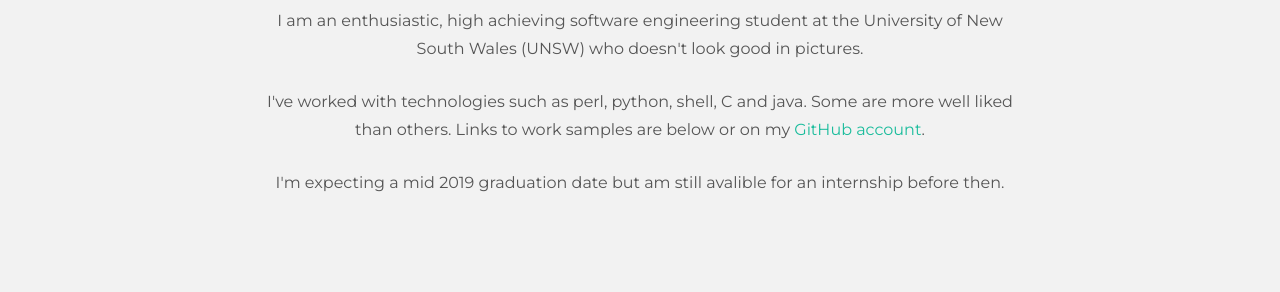
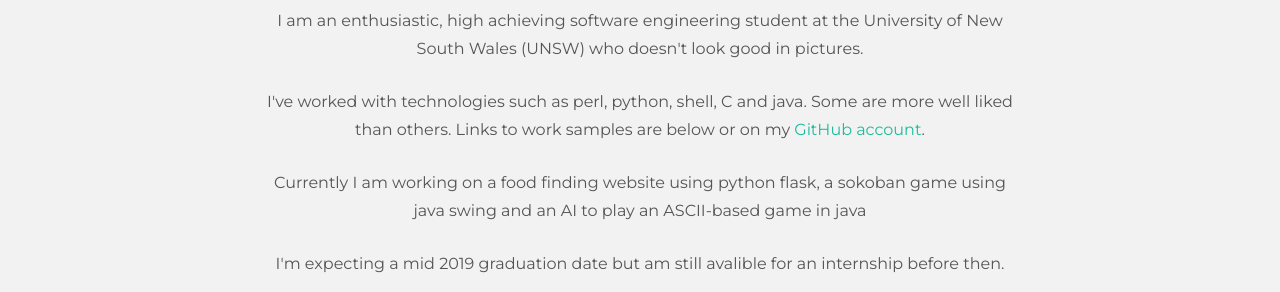
Before and after one commit to jamesmangos/jamesmangos, a plain HTML site: page index.html in a window 1280 px wide. Shown: the part 508-800 px from the top of the page. Drawn offline with nearby package versions, Linux system fonts and the light colour scheme.

Commit message:
Updated a list of current projects

```diff
--- a/index.html
+++ b/index.html
@@ -61,6 +61,7 @@
 					<h1>Hi, I'm James!</h1>
 					<p>I am an enthusiastic, high achieving software engineering student at the University of New South Wales (UNSW) who doesn't look good in pictures.</p>
 					<p>I've worked with technologies such as perl, python, shell, C and java. Some are more well liked than others. Links to work samples are below or on my <a href="https://github.com/jamesmangos">GitHub account</a>.<br/></p>
+					<p>Currently I am working on a food finding website using python flask, a sokoban game using java swing and an AI to play an ASCII-based game in java</p>
 					<p>I'm expecting a mid 2019 graduation date but am still avalible for an internship before then.</p>
 					<!-- awards/acolades/achievements -->
 					<!-- interests -->
```
